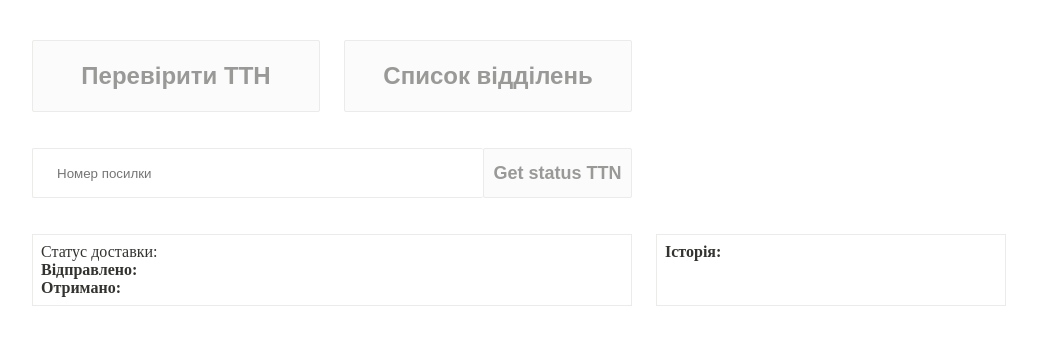
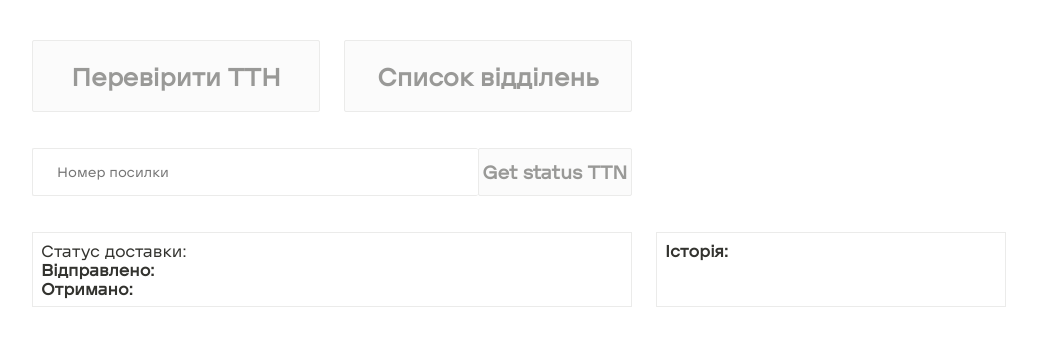
Before and after one commit to yatochkaaa/new-mail-app, a React (Create React App) app: page / in a window 1280 px wide. Shown: the top 346 px of the page, without its empty margins (121-1158 px from the left). Built offline with nearby package versions, Linux system fonts and the light colour scheme.

Commit message:
add font family style

```diff
--- a/src/styles/normilize.scss
+++ b/src/styles/normilize.scss
@@ -1,4 +1,5 @@
-body, p, div, ul, li {
+body, p, div, ul, li, button, input {
+  font-family: "NovaPoshtra-Regular";
   box-sizing: border-box;
   margin: 0;
   padding: 0;
--- a/src/styles/styles.scss
+++ b/src/styles/styles.scss
@@ -1,6 +1,7 @@
-@import './variables';
-@import './extends';
-@import './mixins';
+@import './utils/variables';
+@import './utils/extends';
+@import './utils/mixins';
+@import './utils/fonts';
 @import './normilize.scss';
 @import './app.scss';
 @import './navigation.scss';
--- a/src/styles/track.scss
+++ b/src/styles/track.scss
@@ -19,7 +19,7 @@
 
   &__formButton {
     font-size: 18px;
-    height: 50px;
+    height: 48px;
     width: 212px;
     @extend %buttonStyles;
   }
--- /dev/null
+++ b/src/styles/utils/_fonts.scss
@@ -0,0 +1,4 @@
+@font-face {
+  font-family: "NovaPoshtra-Regular";
+  src: url("../../fonts/NovaPoshta-Regular.bef8f88c.woff2");
+}
```
Also changed, not shown: src/fonts/NovaPoshta-Regular.bef8f88c.woff2 (added), src/styles/utils/_extends.scss (renamed from src/styles/_extends.scss), src/styles/utils/_mixins.scss (renamed from src/styles/_mixins.scss), src/styles/utils/_variables.scss (renamed from src/styles/_variables.scss).
